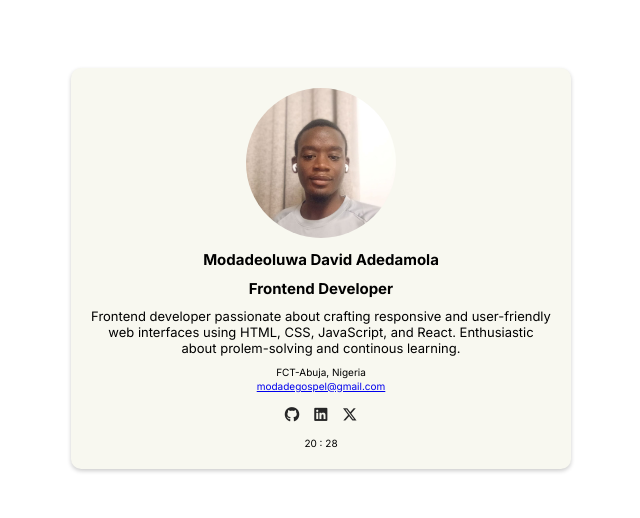
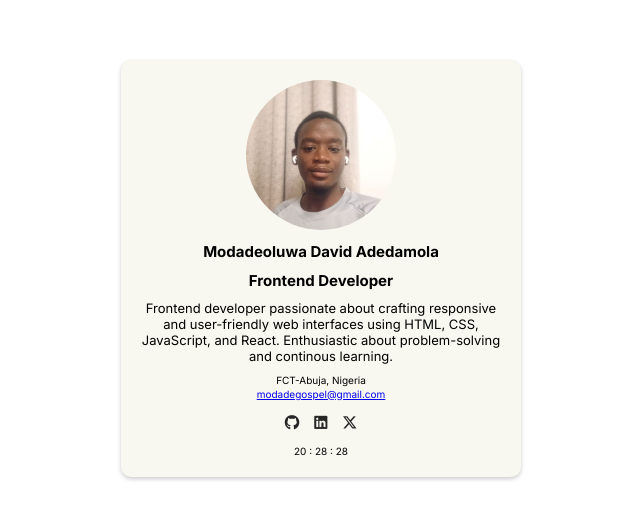
Before and after one commit to modieee/profile-card-hng0, a plain HTML site: page index.html in a window 1280 px wide. Shown: the part 132-650 px from the top of the page, without its empty margins (319-959 px from the left). Drawn offline with Linux system fonts and the light colour scheme.

Commit message:
fulfill requirements

```diff
--- a/index.html
+++ b/index.html
@@ -27,13 +27,13 @@
 
         <h2 data-testid="jobTitle">Frontend Developer</h2>
 
-        <p class="short-bio" data-testid="shortBio">Frontend developer passionate about crafting responsive and user-friendly web interfaces using HTML, CSS, JavaScript, and React. Enthusiastic about prolem-solving and continous learning.</p>
+        <p class="short-bio" data-testid="shortBio">Frontend developer passionate about crafting responsive and user-friendly web interfaces using HTML, CSS, JavaScript, and React. Enthusiastic about problem-solving and continous learning.</p>
 
         <p class="location" data-testid="currentLocation">FCT-Abuja, Nigeria</p>
 
         <p class="email" data-testid="emailAddress"><a href="mailto: modadegospel@gmail.com">modadegospel@gmail.com</a></p>
 
-        <ul class="social-links">
+        <ul class="social-links" data-testid="socialLinks">
             <li><a href="https://github.com/modieee" data-testid="socialLinks" target="_blank"><i class="fa-brands fa-github"></i></a></li>
             <li><a href="https://www.linkedin.com/in/modadeoluwa-adedamola-401277111/" data-testid="socialLinks" target="_blank"><i class="fa-brands fa-linkedin"></i></a></li>
             <li><a href="https://x.com/iamdrealmo" data-testid="socialLinks" target="_blank"><i class="fa-brands fa-x-twitter"></i></a></li>
@@ -46,14 +46,19 @@
         </div>
 
         <script>
-            let currentTime = document.querySelector('[data-testid="currentTimeUTC"]')
+            function updateTime() {
+                let currentTime = document.querySelector('[data-testid="currentTimeUTC"]')
 
-            const setTime = new Date();
-            const setHour = setTime.getHours();
-            const setMinute = setTime.getMinutes();
-            const setSecond = setTime.getSeconds();
+                const setTime = new Date();
+                const setHour = String(setTime.getUTCHours()).padStart(2, "0");
+                const setMinute = String(setTime.getUTCMinutes()).padStart(2, "0");
+                const setSecond = String(setTime.getUTCSeconds()).padStart(2, "0");
 
-            currentTime.textContent = `${setHour} : ${setMinute}`
+                currentTime.textContent = `${setHour} : ${setMinute} : ${setSecond}`
+            }
+            updateTime();
+            setInterval(updateTime, 1000);
+
         </script>
     </article>
 </body>
--- a/style.css
+++ b/style.css
@@ -34,7 +34,7 @@ body {
 }
 
 .profile-card {
-    width: 500px;
+    max-width: 400px;
     background-color: #f8f8f0;
     text-align: center;
     padding: 20px;
```
